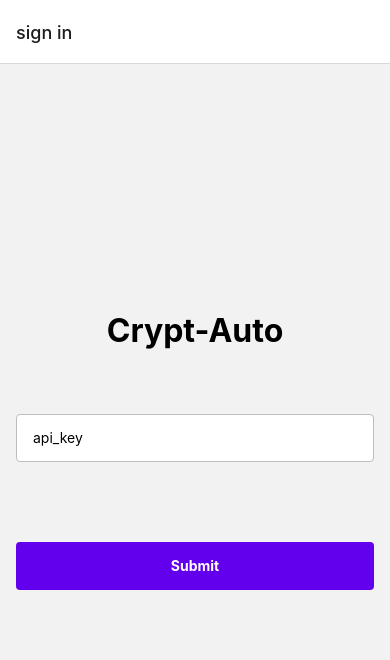
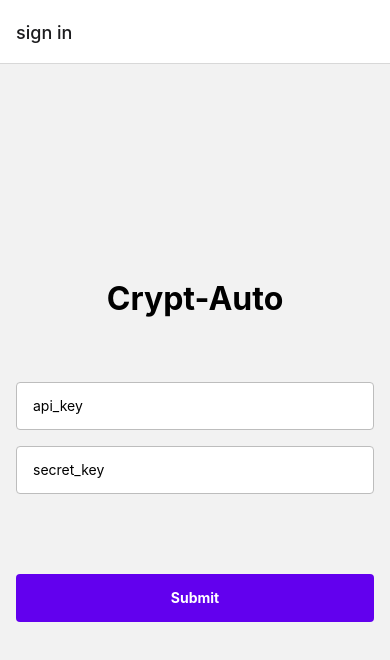
Before and after one commit to attlet/react-native-project, a React Native app in the folder crypto-bot-ui/: screen /SignInScreen in a window 390 px wide. Shown: the top 660 px of the page. Built offline with nearby package versions, Linux system fonts and the light colour scheme; no server answers.

Commit message:
backend_test

```diff
--- /dev/null
+++ b/crypto-bot-ui/api/client.js
@@ -0,0 +1,10 @@
+import axios from 'axios';
+
+
+const baseURL = 'http://localhost:8000';
+
+const api_axios = axios.create({
+    baseURL: baseURL,
+});
+
+export default api_axios;
--- a/crypto-bot-ui/components/BorderedInput.js
+++ b/crypto-bot-ui/components/BorderedInput.js
@@ -1,11 +1,14 @@
 import React from 'react';
 import {TextInput, StyleSheet} from 'react-native';
 
-function BorderedInput({hasMarginBottom, ...rest}) {
+function BorderedInput({hasMarginBottom, ...rest}, ref, onSubmit) {
   return (
     <TextInput
       style={[styles.input, hasMarginBottom && styles.margin]}
+      ref={ref}
+      onSubmitEditing={onSubmit}
       {...rest}
+
     />
   );
 }
@@ -24,4 +27,4 @@ const styles = StyleSheet.create({
   },
 });
 
-export default BorderedInput;
+export default React.forwardRef(BorderedInput);
--- a/crypto-bot-ui/screens/SignInScreen.js
+++ b/crypto-bot-ui/screens/SignInScreen.js
@@ -1,34 +1,60 @@
 import React, { useRef, useState, useEffect } from 'react';
-import {Text, StyleSheet, View, Modal, Animated} from 'react-native';
+import {Text, StyleSheet, View, Modal, Animated, KeyboardAvoidingView, Keyboard} from 'react-native';
 import {SafeAreaView} from 'react-native-safe-area-context';
 import {useNavigation} from '@react-navigation/native';
 import BorderedInput from '../components/BorderedInput';
 import CustomButton from '../components/CustomButton';
+import api_axios from '../api/client';
 import axios from "axios";
 
 
 function SignInScreen() {
   const navigation = useNavigation();
+
   const [visibleModal, setvisibleModal] = useState(false);
+  const [apiKey, setApiKey] = useState('');
+  const [secret, setSecret] = useState('');
+  const api_ref = useRef();
+  const secret_ref = useRef();
+
   const url = 'http://127.0.0.1:8000';
 
-  useEffect(() => {
+
+  // useEffect(() => {
+  //   const getData = async () => {
+  //     const response = await axios.post(url + "/signIn")
+  //     .then(function(response){
+  //       return response;
+  //     })
+  //     .catch(function(error){
+  //       console.log(error);
+  //     });
+  //   };
+  //   getData();
+  // }, []);
+
+  const onPress_logIn = () => {
     const getData = async () => {
-      const response = await axios.post(url + "/signIn")
+        const response = await api_axios.post('/signIn/', {
+          api_key : apiKey,
+          secret_key : secret,
+        })
         .then(function(response){
-        return response;
+           console.log(response);
         })
         .catch(function(error){
           console.log(error);
         });
-    };
+      }
     getData();
-  }, []);
+    console.log(apiKey);
+    console.log(secret);
+    // setvisibleModal(true);
+    // navigation.navigate('BotList');
 
-  const onPress_logIn = () => {
-    setvisibleModal(true);
-    navigation.navigate('BotList');
-  };
+}
+
+
 
   return (
     <SafeAreaView style={styles.fullscreen}>
@@ -42,7 +68,24 @@ function SignInScreen() {
       </Modal>
       <Text style={styles.text}>Crypt-Auto</Text>
       <View style={styles.form}>
-        <BorderedInput hasMarginBottom placeholder="api_key" />
+        <BorderedInput
+          hasMarginBottom
+          placeholder="api_key"
+          blurOnSubmit={true}
+          value={apiKey}
+          onChangeText={(apiKey) => setApiKey(apiKey)}
+          ref={api_ref}
+          onSubmitEditing={() => secret_ref.current.focus()}
+          />
+        <BorderedInput
+          hasMarginBottom
+          placeholder="secret_key"
+          blurOnSubmit={true}
+          value={secret}
+          onChangeText={(secret) => setSecret(secret)}
+          ref={secret_ref}
+          onSubmitEditing={onPress_logIn}
+          />
         <View style={styles.buttons}>
           <CustomButton onPress={onPress_logIn} title="Submit" hasMarginBottom />
         </View>
```
Also changed, not shown: 1 other file (tests, documents, lock files or other folders). Lines whose indentation alone changed are shown as unchanged.
